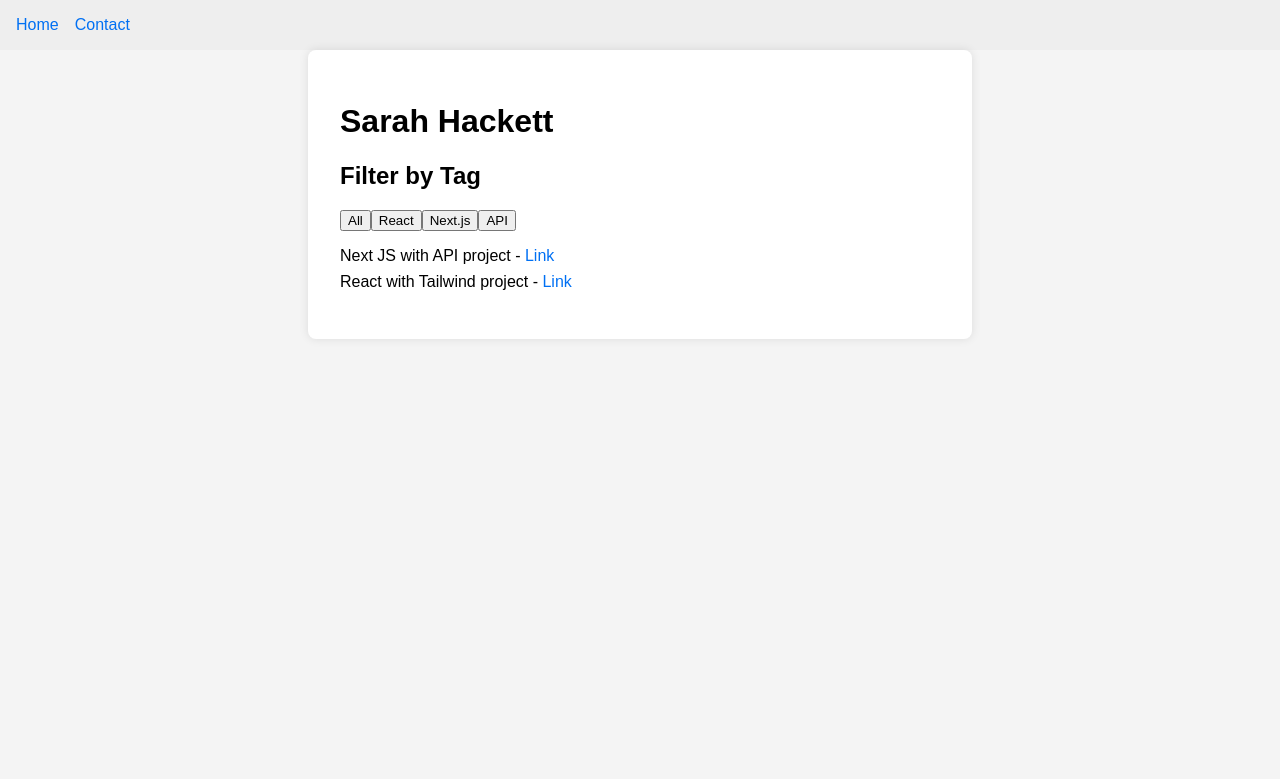
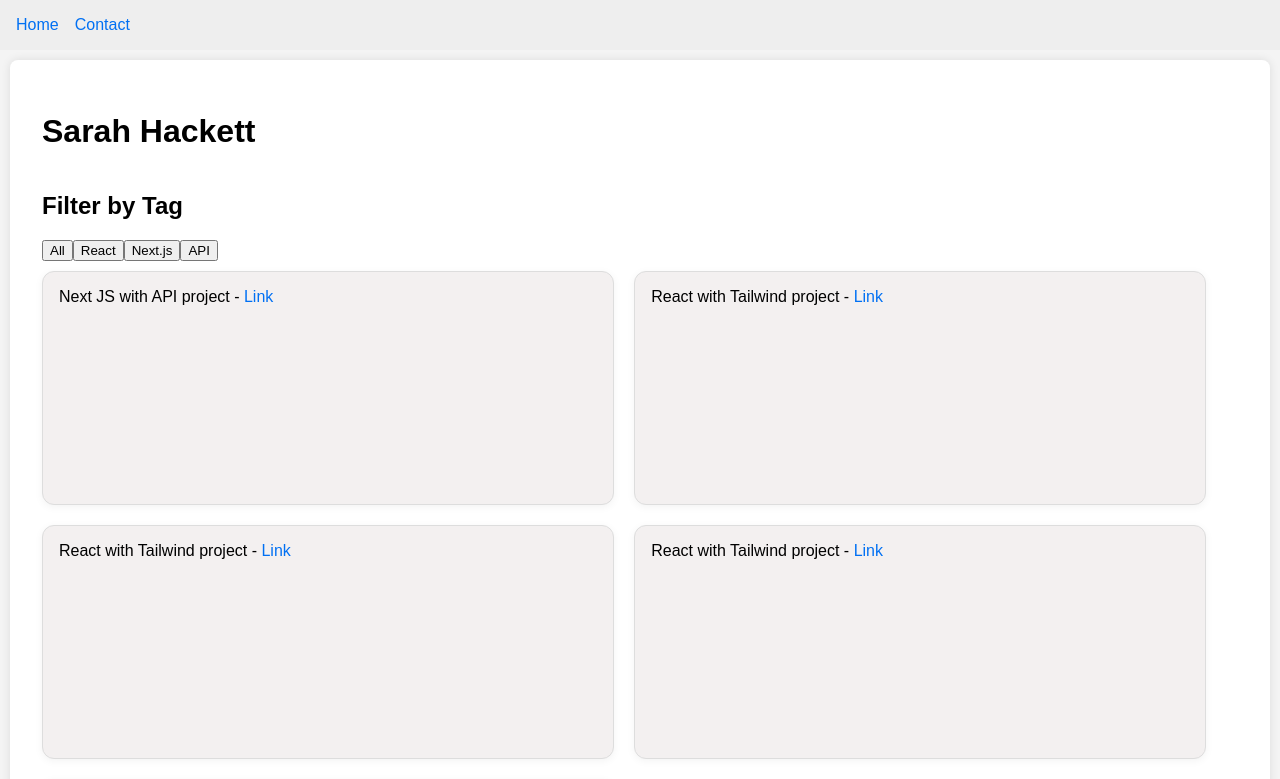
Before and after one commit to Sarahmhackett/sarah-hackett-projects, a Next.js app: page / in a window 1280 px wide. Shown: the top 779 px of the page. Built offline with nearby package versions, Linux system fonts and the light colour scheme.

Commit message:
Homepage card css improvements

```diff
--- /dev/null
+++ b/app/components/HomepageCard.module.css
@@ -0,0 +1,20 @@
+.container {
+    width: 100%;
+}
+
+.cardscontainer {
+    display: flex;
+    flex-wrap: wrap;
+}
+
+.cards {
+    width: 45%;
+    height: 200px;
+    margin: 10px 20px 10px 0;
+    border: 1px solid #ddd;
+    border-radius: 12px;
+    padding: 1rem;
+    background-color: rgb(243, 240, 240);
+    box-shadow: 0 2px 8px rgba(0, 0, 0, 0.05);
+    transition: transform 0.2s ease;
+  }
--- a/app/components/HomepageCards.tsx
+++ b/app/components/HomepageCards.tsx
@@ -1,6 +1,7 @@
 import React, { useState } from "react";
 import Link from "next/link";
 import { projects } from "../data/projects";
+import styles from "./HomepageCard.module.css";
 
 export default function HomepageCards() {
   const [selectedTag, setSelectedTag] = useState<string | null>(null);
@@ -10,22 +11,21 @@ export default function HomepageCards() {
     : projects;
 
   return (
-    <div>
+    <div className={styles.container}>
       <h2>Filter by Tag</h2>
       <button onClick={() => setSelectedTag(null)}>All</button>
       <button onClick={() => setSelectedTag("React")}>React</button>
       <button onClick={() => setSelectedTag("Next JS")}>Next.js</button>
       <button onClick={() => setSelectedTag("API")}>API</button>
 
-      <ul>
+      <div className={styles.cardscontainer}>
+        {" "}
         {filteredProjects.map((project) => (
-          <div key={project.id}>
-            <li>
-              {project.name} - <Link href={project.url}>Link</Link>
-            </li>
+          <div key={project.id} className={styles.cards}>
+            {project.name} - <Link href={project.url}>Link</Link>
           </div>
         ))}
-      </ul>
+      </div>
     </div>
   );
 }
--- a/app/data/projects.ts
+++ b/app/data/projects.ts
@@ -24,4 +24,28 @@ export const projects: Project[] = [
     tags: ["React", "Tailwind"],
     shortDescription: "A personal portfolio made with React and Tailwind.",
   },
+  {
+    id: "project-3",
+    name: "React with Tailwind project",
+    url: "/projects/project-2",
+    homepageImage: "/images/project2.png",
+    tags: ["React", "Tailwind"],
+    shortDescription: "A personal portfolio made with React and Tailwind.",
+  },
+  {
+    id: "project-4",
+    name: "React with Tailwind project",
+    url: "/projects/project-2",
+    homepageImage: "/images/project2.png",
+    tags: ["React", "Tailwind"],
+    shortDescription: "A personal portfolio made with React and Tailwind.",
+  },
+  {
+    id: "project-5",
+    name: "React with Tailwind project",
+    url: "/projects/project-2",
+    homepageImage: "/images/project2.png",
+    tags: ["React", "Tailwind"],
+    shortDescription: "A personal portfolio made with React and Tailwind.",
+  },
 ];
--- a/app/home.module.css
+++ b/app/home.module.css
@@ -1,8 +1,11 @@
 .main {
     padding: 2rem;
-    max-width: 600px;
-    margin: 0 auto;
+    margin: 10px 10px auto;
     background: white;
     border-radius: 8px;
     box-shadow: 0 0 10px rgba(0,0,0,0.1);
   }
+
+  .cardcontainer {
+    display: flex;
+  }
--- a/app/page.tsx
+++ b/app/page.tsx
@@ -6,8 +6,9 @@ export default function Home() {
   return (
     <main className={styles.main}>
       <h1>Sarah Hackett</h1>
-
-      <HomepageCards />
+      <div className={styles.cardcontainer}>
+        <HomepageCards />
+      </div>
     </main>
   );
 }
```
